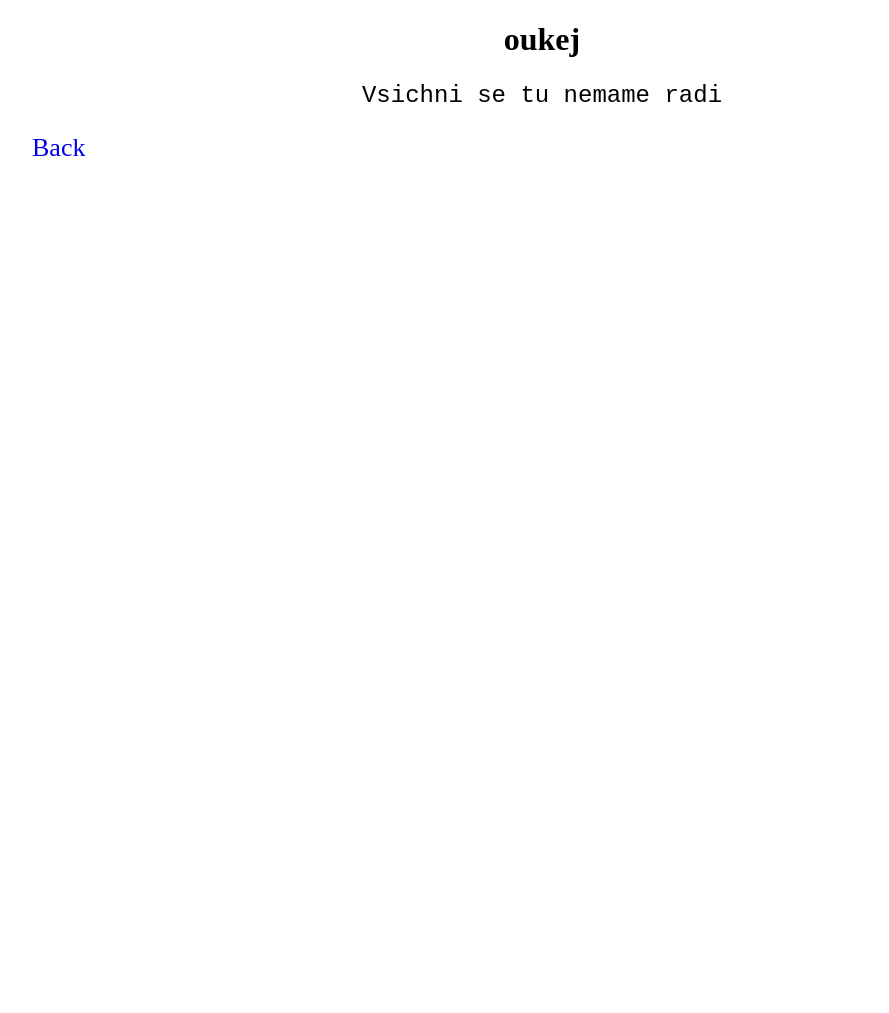
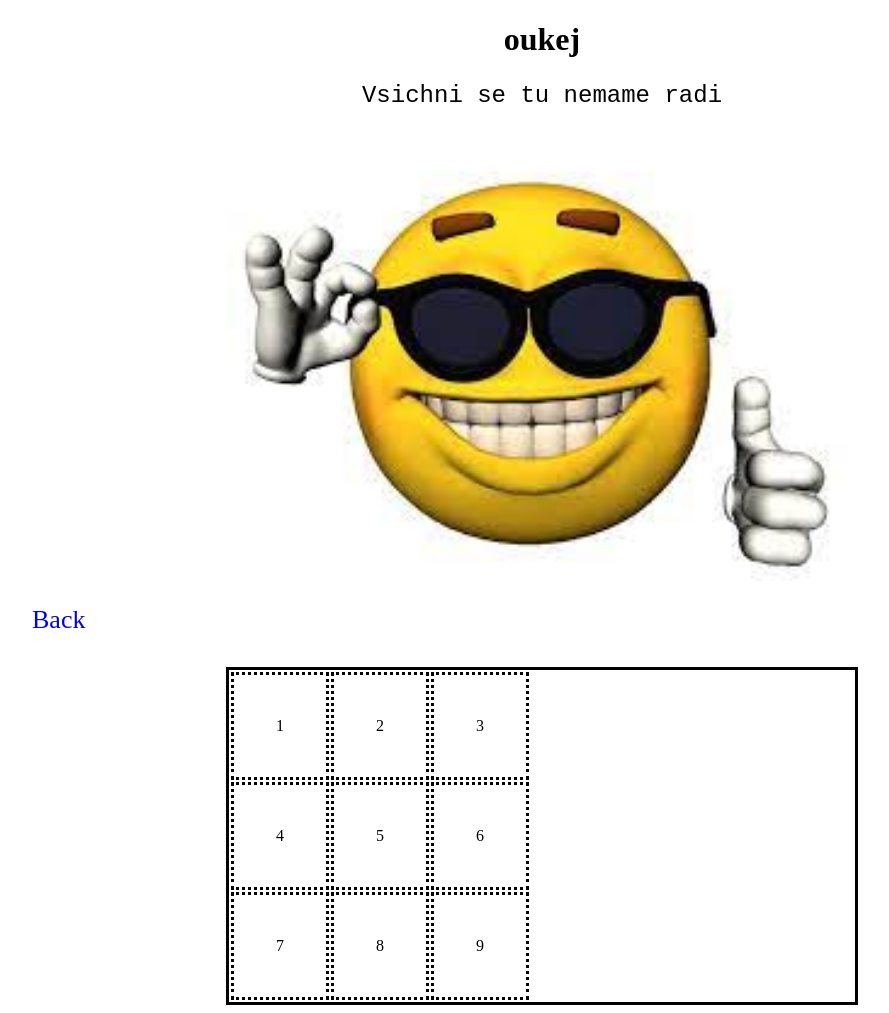
Before and after one commit to matejpapala/Javascript-learn, a website: page static/index.html in a window 1280 px wide. Shown: the whole page, without its empty margins (98-987 px from the left). Before the commit the page ends 800 px from the top, so only its background shows below. Drawn offline with Linux system fonts and the light colour scheme.

Commit message:
2 files modified

```diff
--- a/static/index.html
+++ b/static/index.html
@@ -10,6 +10,24 @@
   <body>
     <h1>oukej</h1>
     <p>Vsichni se tu nemame radi</p>
+    <img src="ju.jpg" class="center" />
     <a href="/">Back</a>
+    <table id="tabulka" class="center">
+      <tr>
+        <td>1</td>
+        <td>2</td>
+        <td>3</td>
+      </tr>
+      <tr>
+        <td>4</td>
+        <td>5</td>
+        <td>6</td>
+      </tr>
+      <tr>
+        <td>7</td>
+        <td>8</td>
+        <td>9</td>
+      </tr>
+    </table>
   </body>
 </html>
--- a/static/style.css
+++ b/static/style.css
@@ -15,3 +15,20 @@ a {
   text-decoration: none;
   padding: 0 0 0 122px;
 }
+
+#tabulka {
+  border: solid;
+  margin-top: 32px;
+}
+
+td {
+  border: dotted;
+  padding: 42px;
+}
+
+.center {
+  display: block;
+  margin-left: auto;
+  margin-right: auto;
+  width: 50%;
+}
```
